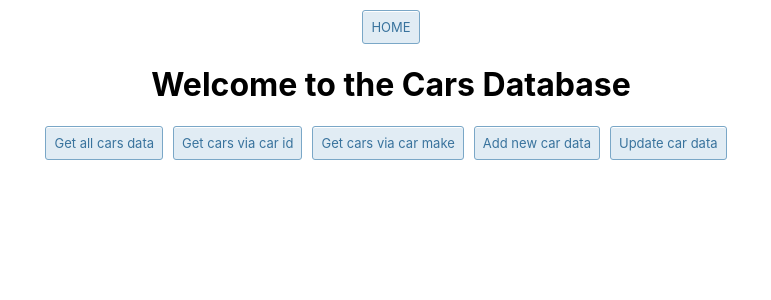
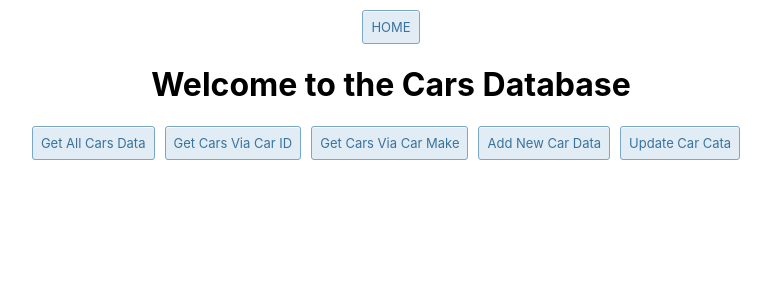
Before and after one commit to sgafurov/cisc-3140-course, a React (Create React App) app in the folder lab4/lab4-app/: page / in a window 1280 px wide. Shown: the top 300 px of the page, without its empty margins (249-1020 px from the left). Built offline with nearby package versions, Linux system fonts and the light colour scheme.

Commit message:
Add automatic timestamp when user submits with post request

```diff
--- a/lab4/lab4-app/src/components/Home.js
+++ b/lab4/lab4-app/src/components/Home.js
@@ -29,11 +29,11 @@ export default function Home() {
         <>
         <h1>Welcome to the Cars Database</h1>
         <div id='home-btns'>
-        <button onClick={navigateAllCars}>Get all cars data</button>
-        <button onClick={navigateCarID}>Get cars via car id</button>
-        <button onClick={navigateCarMake}>Get cars via car make</button>
-        <button onClick={navigateNewData}>Add new car data</button>
-        <button onClick={navigateUpdateData}>Update car data</button>
+        <button onClick={navigateAllCars}>Get All Cars Data</button>
+        <button onClick={navigateCarID}>Get Cars Via Car ID</button>
+        <button onClick={navigateCarMake}>Get Cars Via Car Make</button>
+        <button onClick={navigateNewData}>Add New Car Data</button>
+        <button onClick={navigateUpdateData}>Update Car Cata</button>
         </div>
         </>
     )
--- a/lab4/lab4-app/src/components/NewCar.js
+++ b/lab4/lab4-app/src/components/NewCar.js
@@ -20,7 +20,7 @@ export default function NewCar() {
                     'Content-Type': 'application/json'
                 },
                 body: JSON.stringify({
-                    timestamp: formData.timestamp,
+                    timestamp: new Date().toLocaleString("en-US"),
                     email: formData.email,
                     name: formData.name,
                     year: formData.year,
@@ -103,7 +103,7 @@ export default function NewCar() {
             {/* {cars.map(item => <h1>{item[1]}</h1>)} */}
 
             <form onSubmit={handleSubmit} style={{ margin: '0 auto', display: 'flex', flexDirection: 'column', width: '30%' }}>
-                <input onChange={handleChange} type='text' name='timestamp' placeholder='timestamp' />
+                <input onChange={handleChange} type='text' name='timestamp' placeholder='timestamp (will be determined when you submit form)' disabled="true"/>
                 <input onChange={handleChange} type='text' name='email' placeholder='email' />
                 <input onChange={handleChange} type='text' name='name' placeholder='name' />
                 <input onChange={handleChange} type='text' name='year' placeholder='year' />
```
Also changed, not shown: 1 other file (tests, documents, lock files or other folders).
